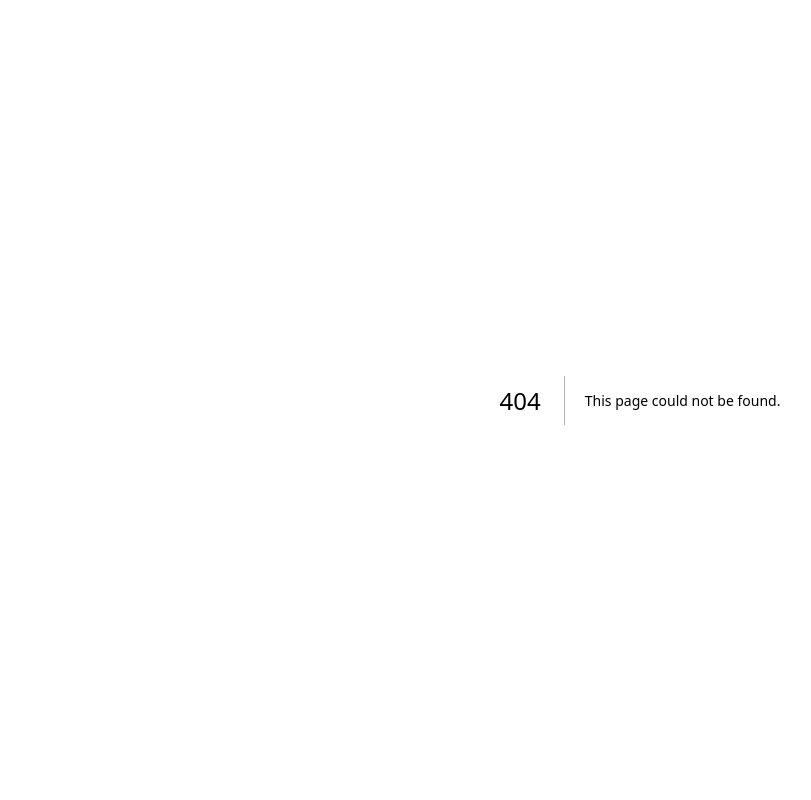
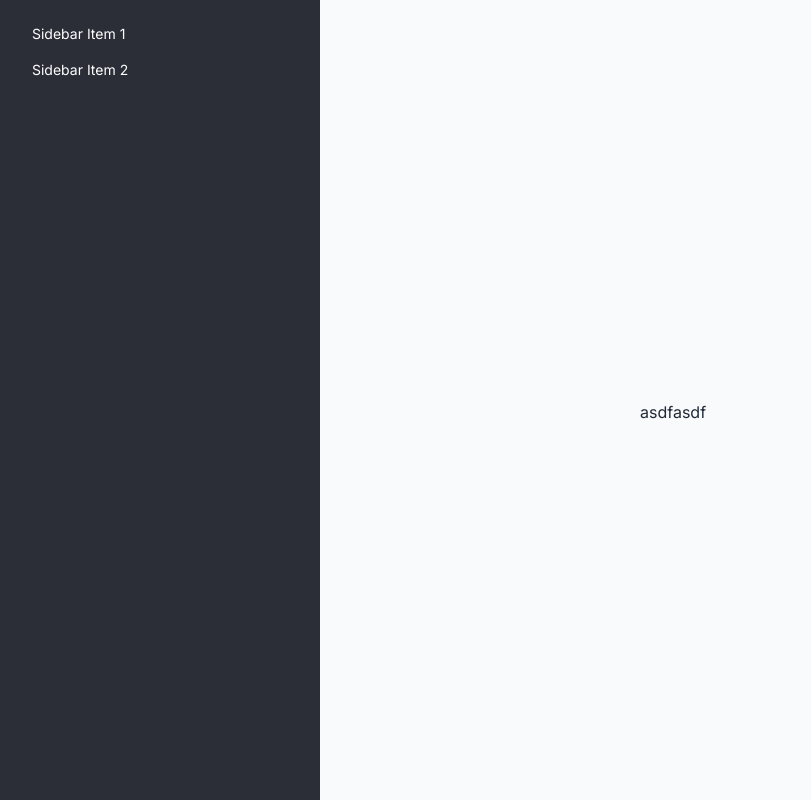
Before and after one commit to patacsilpam/ncipr1-travel-order-system, a Next.js app: page /dashboard in a window 1280 px wide. Before the commit this address had no page. Shown: the whole page, without its empty margins (0-811 px from the left). Built offline with nearby package versions, Linux system fonts and the light colour scheme.

Commit message:
feat: dashboard page

```diff
--- /dev/null
+++ b/app/dashboard/page.tsx
@@ -0,0 +1,12 @@
+import Sidebar from '@/app/components/headers/sidebar'
+
+const DashboardPage = () => {
+  return (
+    <div>
+        <Sidebar/>
+       <div className='absolute top-1/2 left-1/2'>asdfasdf</div>
+    </div>
+  )
+}
+
+export default DashboardPage
```
